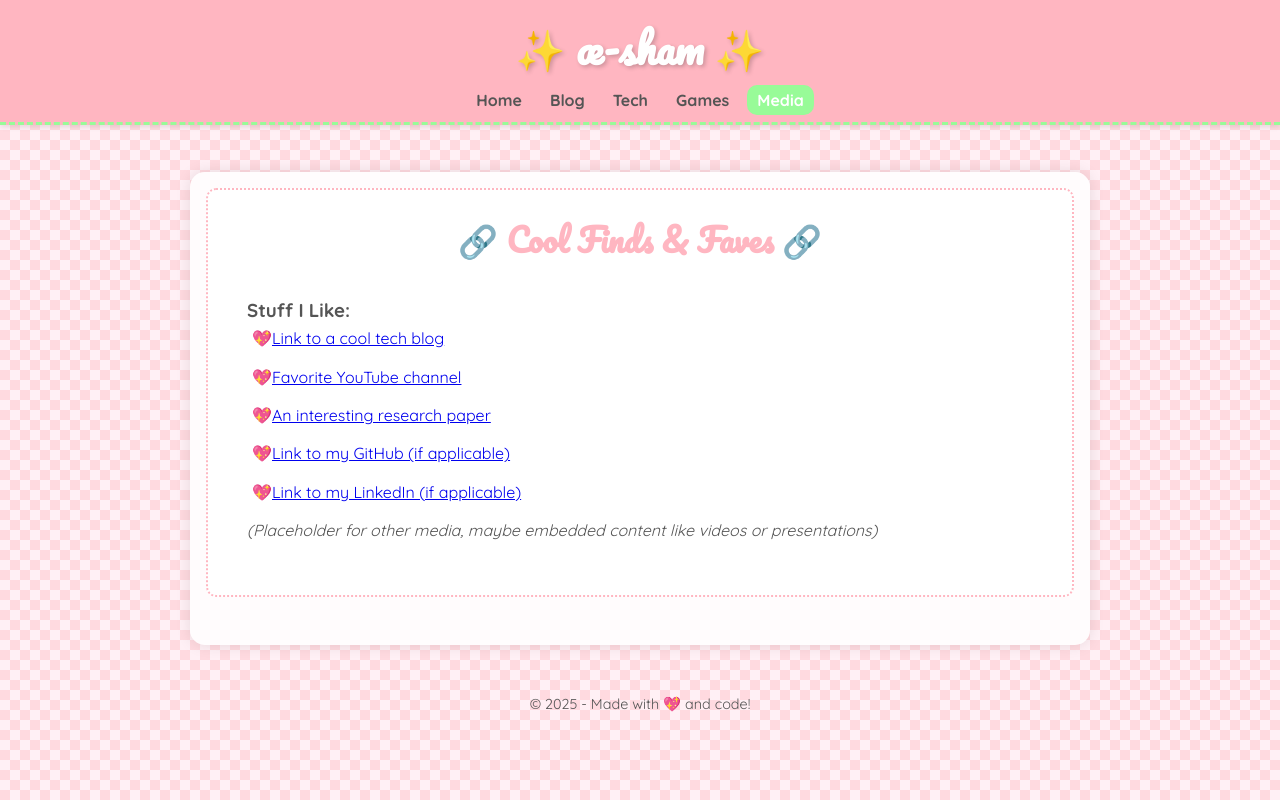
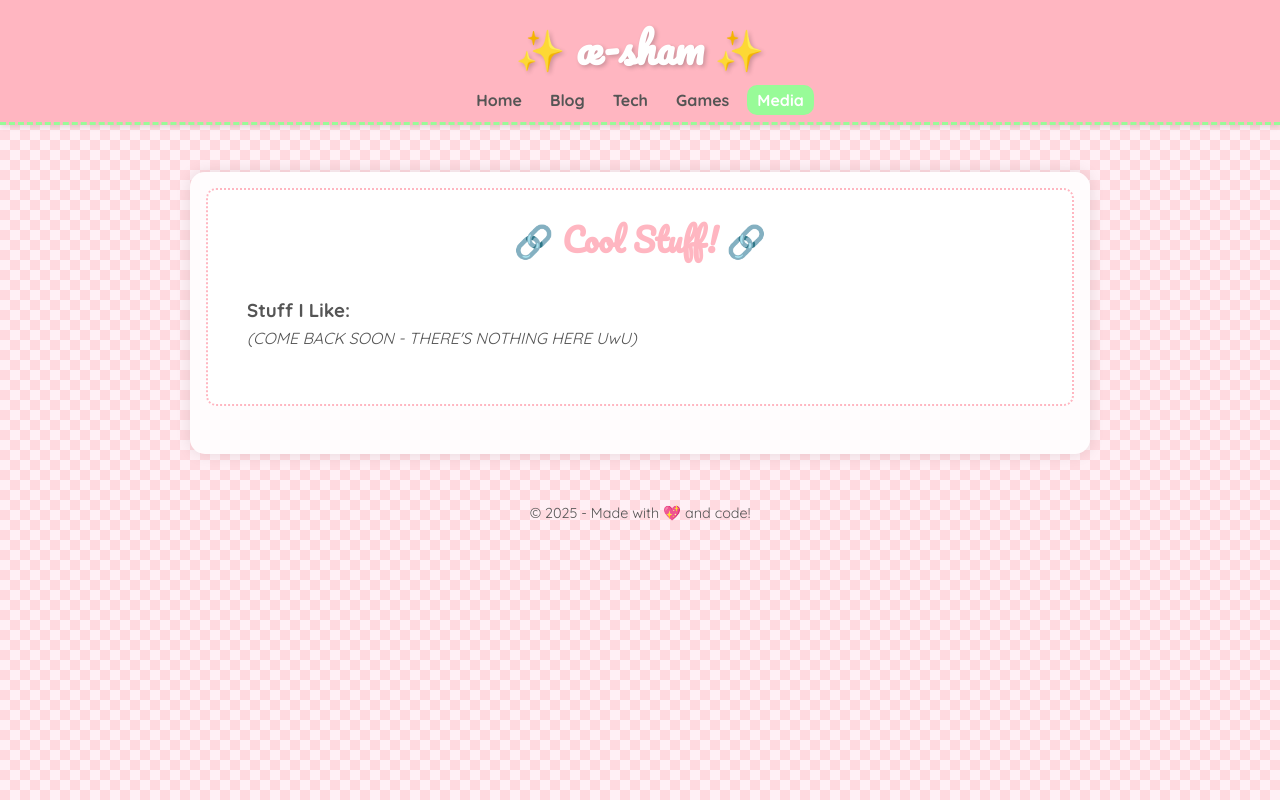
Before and after one commit to shamwow404/sham, a plain HTML site: page media.html in a window 1280 px wide. Drawn offline with Linux system fonts and the light colour scheme.

Commit message:
Edit placeholder message on media page

```diff
--- a/media.html
+++ b/media.html
@@ -25,17 +25,10 @@
 
     <main>
         <section id="media-links">
-            <h2>🔗 Cool Finds & Faves 🔗</h2>
+            <h2>🔗 Cool Stuff! 🔗</h2>
             <div class="content-box">
                 <h3>Stuff I Like:</h3>
-                 <ul>
-                    <li><a href="#" target="_blank">Link to a cool tech blog</a></li>
-                    <li><a href="#" target="_blank">Favorite YouTube channel</a></li>
-                    <li><a href="#" target="_blank">An interesting research paper</a></li>
-                    <li><a href="#" target="_blank">Link to my GitHub (if applicable)</a></li>
-                    <li><a href="#" target="_blank">Link to my LinkedIn (if applicable)</a></li>
-                 </ul>
-                 <p><em>(Placeholder for other media, maybe embedded content like videos or presentations)</em></p>
+                 <p><em>(COME BACK SOON - THERE'S NOTHING HERE UwU)</em></p>
             </div>
         </section>
     </main>
```
